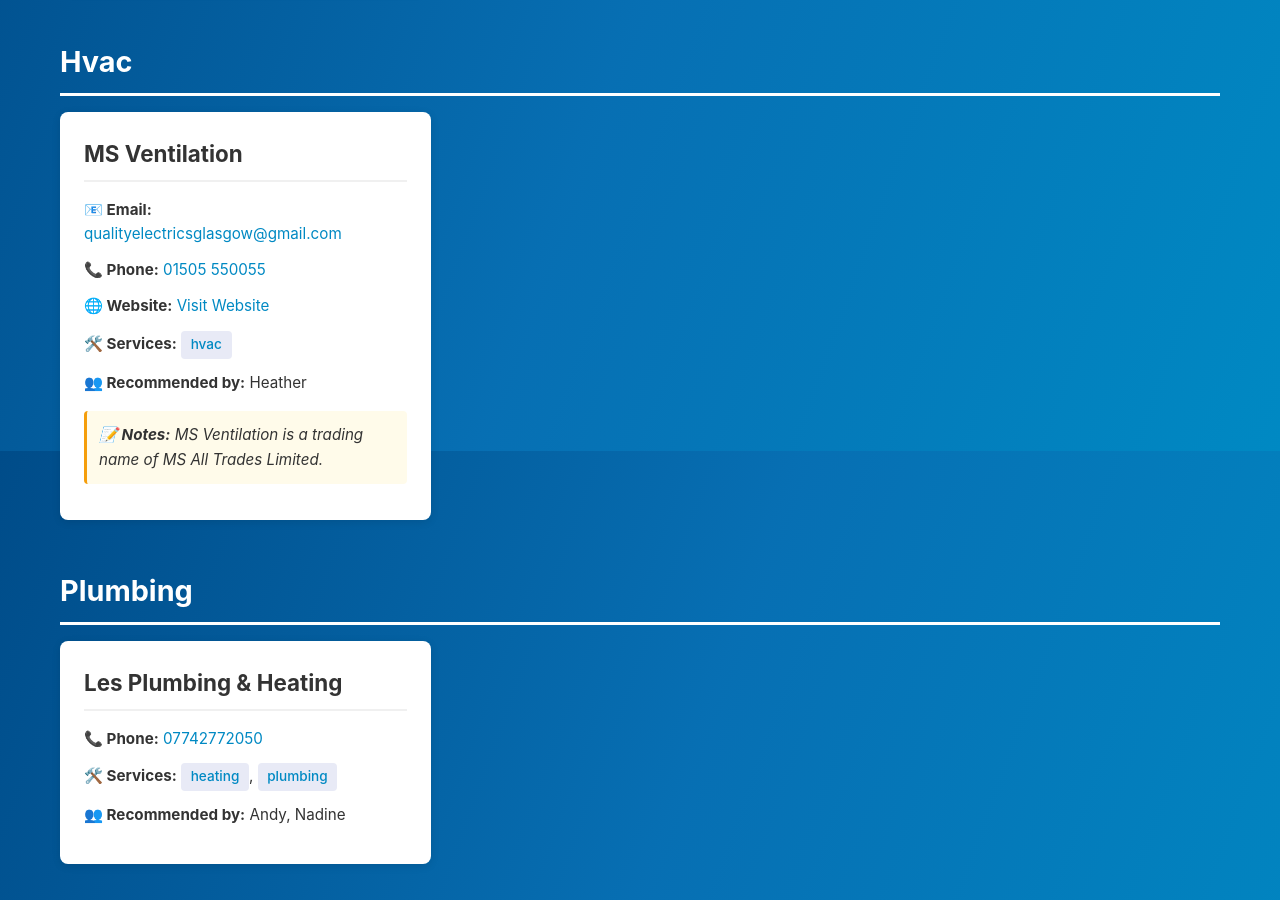
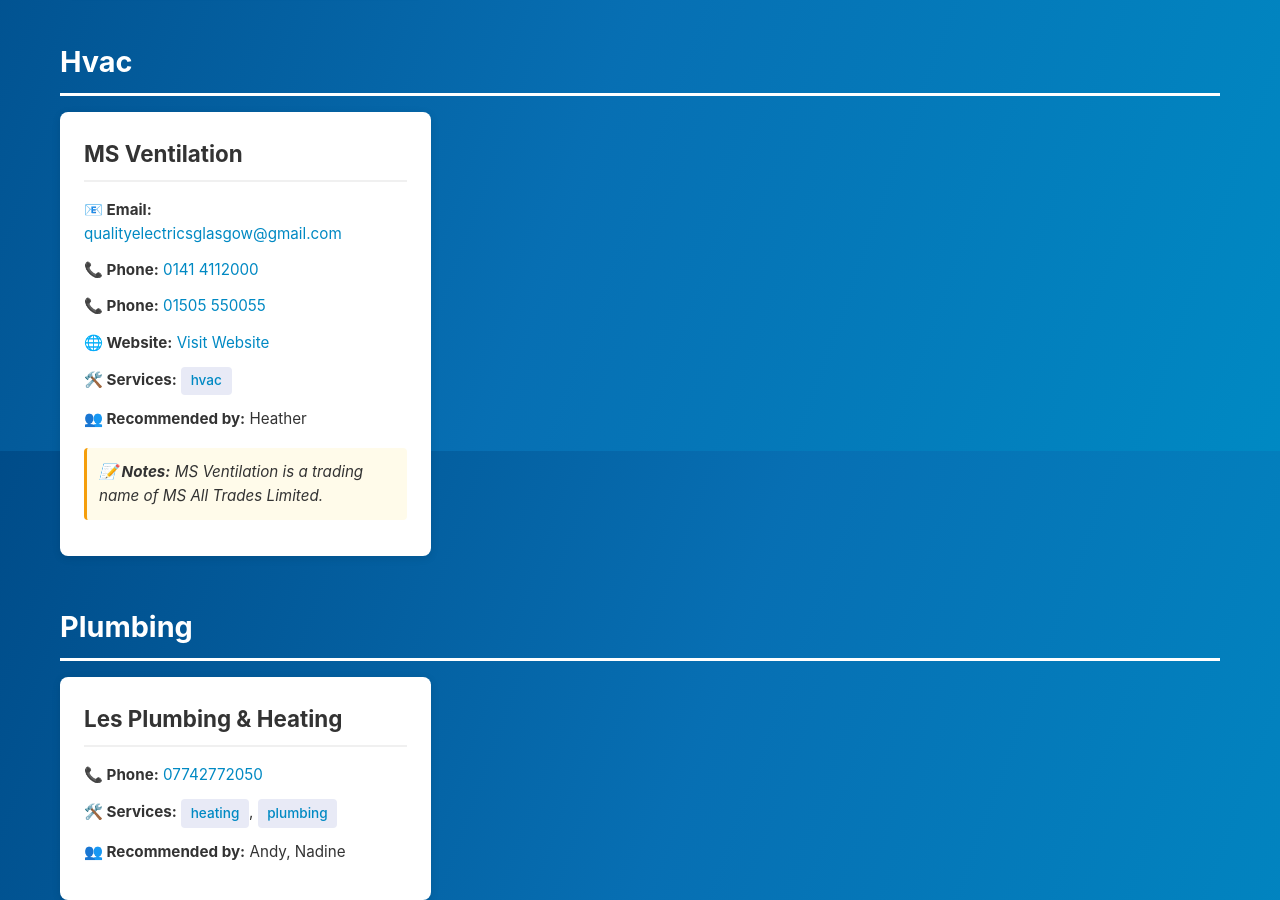
Before and after one commit to aucklandwynd/contractors, a Jekyll site: the page built from index.html, in a window 1280 px wide and 900 px high, scrolled down 1349 px. Built offline with Jekyll 4.4.1, drawn with Linux system fonts in a browser that asks for light colours.

Commit message:
Prototype support for multiple phone numbers.

```diff
--- a/_data/contractors.yml
+++ b/_data/contractors.yml
@@ -52,8 +52,9 @@
 # === M
 - name: "MS Ventilation"
   contact: "qualityelectricsglasgow@gmail.com"
-  phone: "0141 4112000"
-  phone: "01505 550055"
+  phone:
+    - "0141 4112000"
+    - "01505 550055"
   website: "https://qualityelectrics.co.uk/"
   services:
     - hvac
--- a/index.html
+++ b/index.html
@@ -30,7 +30,9 @@
                     {% endif %}
 
                     {% if contractor.phone != "" %}
-                    <p><strong>📞 Phone:</strong> <a href="tel:{{ contractor.phone }}">{{ contractor.phone }}</a></p>
+                    {% for number in contractor.phone %}
+                    <p><strong>📞 Phone:</strong> <a href="tel:{{ number }}">{{ number }}</a></p>
+                    {% endfor %}
                     {% endif %}
 
                     {% if contractor.website != "" %}
```
